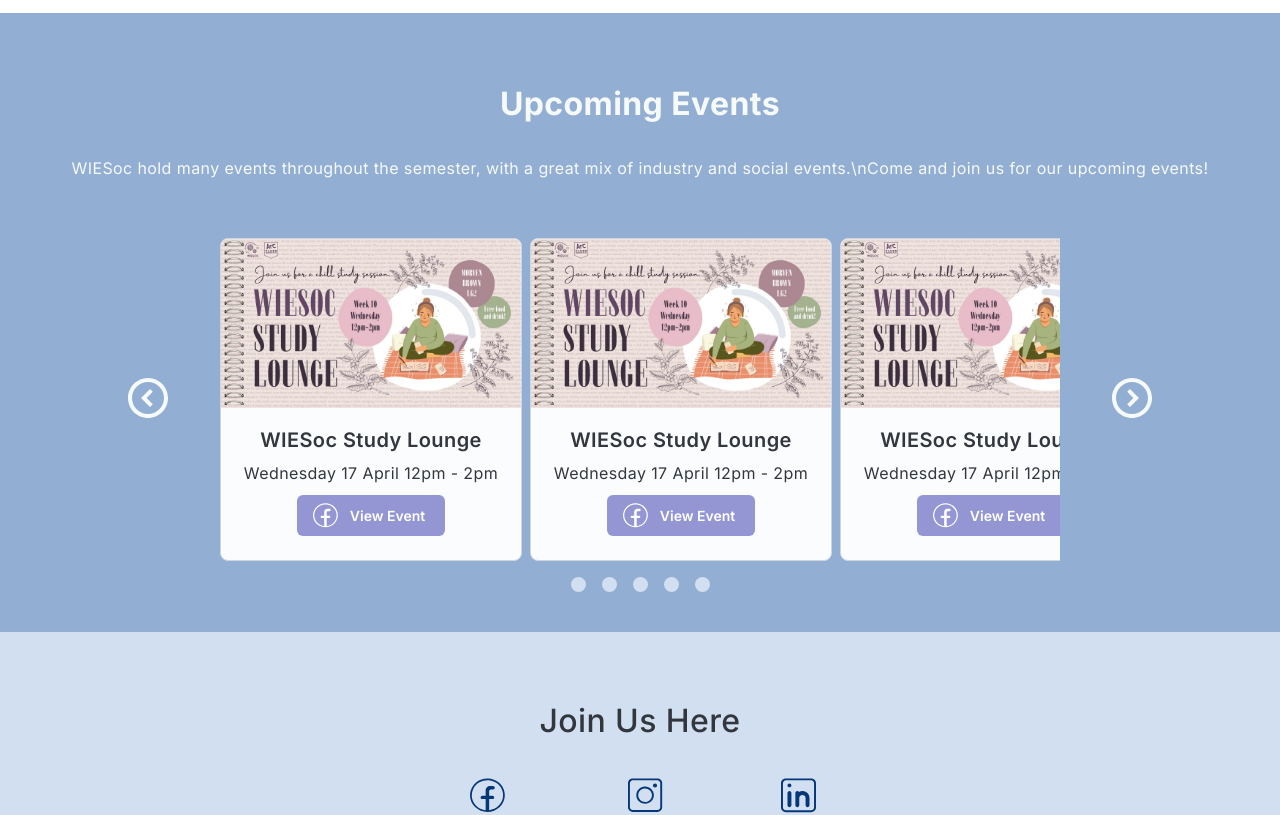
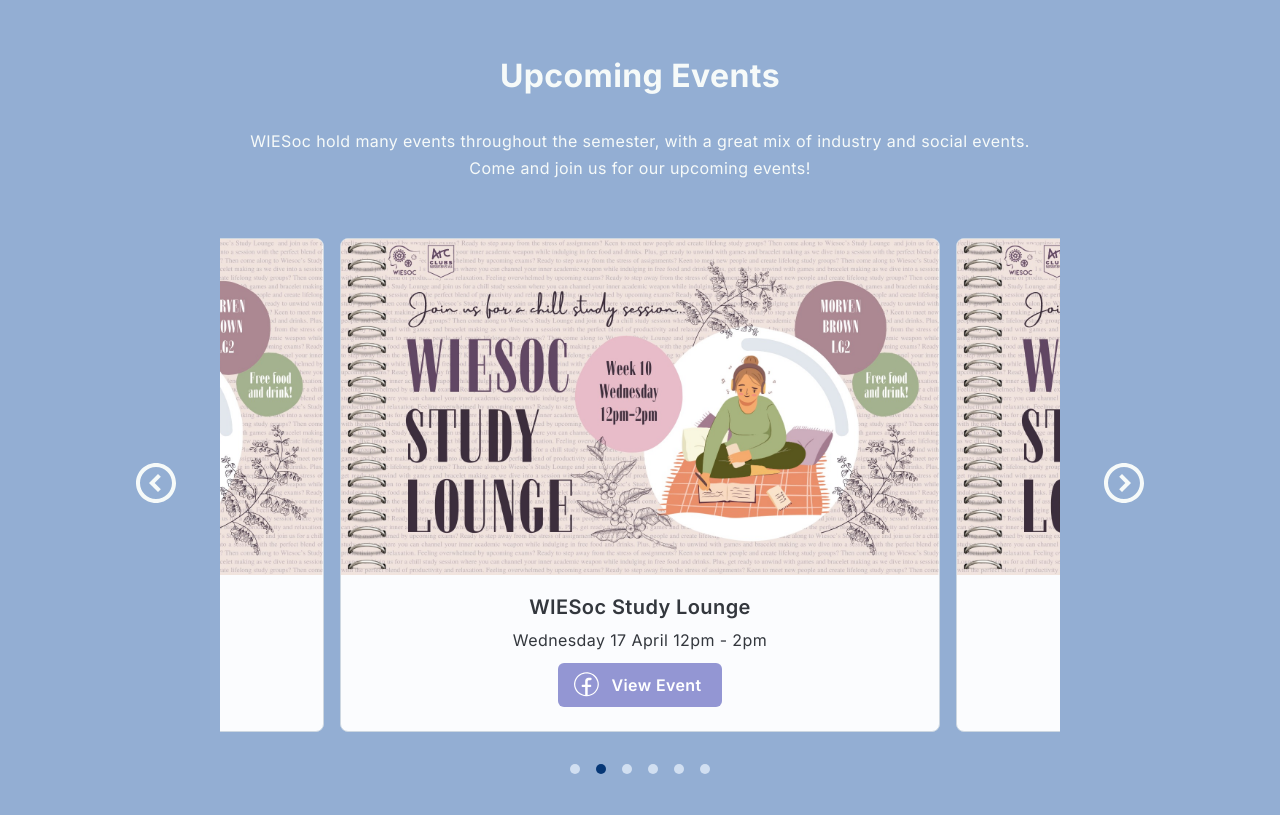
Before and after one commit to UNSW-WIESoc/website, a Next.js app: page / in a window 1280 px wide. Shown: the part 1400-2215 px from the top of the page. Built offline with nearby package versions, Linux system fonts and the light colour scheme.

Commit message:
carousel buttons working and mobile responsiveness

```diff
--- a/app/page.tsx
+++ b/app/page.tsx
@@ -40,8 +40,8 @@
 }
 
 function AboutUsOverview() {
-  const aboutUsText = 'We are a UNSW student-run society that facilitates members from all disciplines of engineering. \n\n \
-  We run many social and industry events throughout the year as well as two Programs dedicated to mentoring and interpersonal development.'
+  const aboutUsText = 'We are a UNSW student-run society that facilitates members from all disciplines of engineering. \n \
+  We run many social and industry events throughout the year as well as two Programs dedicated to mentoring and interpersonal development.\n'
 
   return (
     <Box mx='auto' my={15} width='1000px' height='100%'>
@@ -67,11 +67,12 @@
 }
 
 export default function Home() {
+  const eventsCarouselText = 'WIESoc hold many events throughout the semester, with a great mix of industry and social events.\nCome and join us for our upcoming events!';
   return (
     <Box justifyContent='center'>
       <CoverImage/>
       <AboutUsOverview/>
-      <EventsCarousel heading='Upcoming Events' body='WIESoc hold many events throughout the semester, with a great mix of industry and social events.\nCome and join us for our upcoming events!' slides={Array(6).fill(0)}/>
+      <EventsCarousel heading='Upcoming Events' body={eventsCarouselText} slides={Array(6).fill(0)} size='large'/>
     </Box>
   );
 }
--- a/components/Carousel/Carousel.tsx
+++ b/components/Carousel/Carousel.tsx
@@ -1,19 +1,20 @@
 'use client'
 
-import React, { useCallback } from 'react'
-import { DotButton, useDotButton } from './CarouselDotButtons'
-import { PrevButton, NextButton, usePrevNextButtons} from './CarouselArrowButtons'
-import Autoplay from 'embla-carousel-autoplay'
-import useEmblaCarousel from 'embla-carousel-react'
-import EventsCard from '../EventsCard'
-import { Box, Stack } from '@mui/joy'
+import React, { useCallback } from 'react';
+import { CarouselDotButton, useDotButton } from './CarouselDotButtons';
+import { CarouselArrowButton, usePrevNextButtons} from './CarouselArrowButtons';
+import Autoplay from 'embla-carousel-autoplay';
+import useEmblaCarousel from 'embla-carousel-react';
+import EventsCard from '../EventsCard';
+import { Box, Stack } from '@mui/joy';
 
 interface CarouselProps {
   slides: Array<number>; // TODO:  Will need to be changed to suit slides data when connected to contentful
   options: any;
+  size: 'large' | 'small';
 }
 
-export default function Carousel ({slides, options} : CarouselProps) {
+export default function Carousel ({slides, options, size} : CarouselProps) {
   const [emblaRef, emblaApi] = useEmblaCarousel(options, [Autoplay()])
 
   const onNavButtonClick = useCallback((emblaApi: { plugins: () => { (): any; new(): any; autoplay: any } }) => {
@@ -27,46 +28,39 @@
     resetOrStop()
   }, [])
 
-  const { selectedIndex, scrollSnaps, onDotButtonClick } = useDotButton(
-    emblaApi,
-    onNavButtonClick
-  )
+  const {onPrevButtonClick, onNextButtonClick} = usePrevNextButtons(emblaApi, onNavButtonClick)
 
-  const {
-    prevBtnDisabled,
-    nextBtnDisabled,
-    onPrevButtonClick,
-    onNextButtonClick
-  } = usePrevNextButtons(emblaApi, onNavButtonClick)
+  const { selectedIndex, scrollSnaps, onDotButtonClick } = useDotButton(emblaApi, onNavButtonClick)
 
   return (
-    <Box m={5} mt={2}>
-      <Stack direction='row' spacing={5} sx={{justifyContent: 'center', alignItems: 'center'}}>
-        <PrevButton onClick={onPrevButtonClick} disabled={prevBtnDisabled} />
-        <Box sx={{overflow: 'hidden'}} ref={emblaRef} width={{xs: '90%', sm: '90%', md: '80%', lg: '70%', xl: '60%'}}>
+    <Box mx={5} mt={2} mb={6} justifyContent='center'>
+      <Stack direction='row' sx={{justifyContent: 'center', alignItems: 'center'}}>
+        <CarouselArrowButton type='prev' onButtonClick={onPrevButtonClick}/>
+        <Box ref={emblaRef} sx={{overflow: 'hidden'}} width={{xs: '100%', sm: '90%', md: '80%', lg: '70%', xl: '60%'}}>
           <Stack
             direction='row'
-            spacing={1}
             sx={{
               'backface-visibility': 'hidden',
               'touch-action': 'pan-y pinch-zoom'
             }}>
             {slides.map((_, index) => (
-              <EventsCard key={index}/>
+              <Box
+                mr={2}
+                sx={{flex: size == 'large'
+                    ? {xs: '0 0 350px', sm: '0 0 400px', md: '0 0 500px', lg: '0 0 600px'}
+                    : '0 0 300px'
+                }}>
+                <EventsCard key={index}/>
+              </Box>
             ))}
           </Stack>
         </Box>
-        <NextButton onClick={onNextButtonClick} disabled={nextBtnDisabled} />
+        <CarouselArrowButton type='next' onButtonClick={onNextButtonClick} />
       </Stack>
 
-      <Stack my={2} direction='row' spacing={2} justifyContent='center'>
+      <Stack my={4} direction='row' justifyContent='center' width='100%' spacing={{xs: 1, sm: 1, md: 2}}>
         {scrollSnaps.map((_, index) => (
-          <DotButton
-            key={index}
-            onClick={() => onDotButtonClick(index)}
-            className={'embla__dot'.concat(
-              index === selectedIndex ? ' embla__dot--selected' : ''
-            )} children={undefined}            />
+          <CarouselDotButton key={index} selected={index == selectedIndex} index={index} onButtonClick={onDotButtonClick}/>
         ))}
       </Stack>
     </Box>
--- a/components/Carousel/CarouselArrowButtons.tsx
+++ b/components/Carousel/CarouselArrowButtons.tsx
@@ -1,14 +1,10 @@
 'use client'
 
-import React, { useCallback, useEffect, useState } from 'react'
+import React, { useCallback } from 'react';
 import ExpandCircleDownOutlinedIcon from '@mui/icons-material/ExpandCircleDownOutlined';
-import IconButton from '@mui/joy/IconButton';
 import { Box } from '@mui/joy';
 
 export const usePrevNextButtons = (emblaApi: any, onButtonClick: any) => {
-  const [prevBtnDisabled, setPrevBtnDisabled] = useState(true)
-  const [nextBtnDisabled, setNextBtnDisabled] = useState(true)
-
   const onPrevButtonClick = useCallback(() => {
     if (!emblaApi) return
     emblaApi.scrollPrev()
@@ -21,38 +17,28 @@
     if (onButtonClick) onButtonClick(emblaApi)
   }, [emblaApi, onButtonClick])
 
-  const onSelect = useCallback((emblaApi: { canScrollPrev: () => any; canScrollNext: () => any; }) => {
-    setPrevBtnDisabled(!emblaApi.canScrollPrev())
-    setNextBtnDisabled(!emblaApi.canScrollNext())
-  }, [])
-
-  useEffect(() => {
-    if (!emblaApi) return
-
-    onSelect(emblaApi)
-    emblaApi.on('reInit', onSelect).on('select', onSelect)
-  }, [emblaApi, onSelect])
-
   return {
-    prevBtnDisabled,
-    nextBtnDisabled,
     onPrevButtonClick,
     onNextButtonClick
   }
 }
 
-export function PrevButton(onClick: any, disabled: boolean) {
+type ArrowButtonProps = {
+  type: 'prev' | 'next';
+  onButtonClick: () => void;
+}
+
+export function CarouselArrowButton({type, onButtonClick} : ArrowButtonProps) {
+  const rotation = type == 'prev' ? 'rotate(0.25turn)' : 'rotate(-0.25turn)'
   return (
-    <Box p={1} sx={{cursor: 'pointer'}} onClick={onClick} aria-label='Previous Button'>
-      <ExpandCircleDownOutlinedIcon className='light-white' sx={{transform: 'rotate(0.25turn)', fontSize: '3rem'}}/>
+    <Box
+      p={5}
+      display={{xs: 'none', sm: 'none', md: 'block'}}
+      sx={{cursor: 'pointer'}}
+      onClick={onButtonClick}
+      aria-label={type == 'prev' ? 'previous-button' : 'next-button'}
+    >
+      <ExpandCircleDownOutlinedIcon className='light-white' sx={{transform: rotation, fontSize: '3rem'}}/>
     </Box>
   )
 }
-
-export function NextButton(onClick: any, disabled: boolean) {
-  return (
-    <Box p={1} sx={{cursor: 'pointer'}} onClick={onClick} aria-label='Previous Button' >
-    <ExpandCircleDownOutlinedIcon className='light-white' sx={{transform: 'rotate(-0.25turn)', fontSize: '3rem'}}/>
-  </Box>
-  )
-}
--- a/components/Carousel/CarouselDotButtons.tsx
+++ b/components/Carousel/CarouselDotButtons.tsx
@@ -1,14 +1,14 @@
 'use client'
 
-import { Box } from '@mui/joy'
-import React, { useCallback, useEffect, useState } from 'react'
+import { Box } from '@mui/joy';
+import React, { useCallback, useEffect, useState } from 'react';
 
 export const useDotButton = (emblaApi: any, onButtonClick: any) => {
   const [selectedIndex, setSelectedIndex] = useState(0)
   const [scrollSnaps, setScrollSnaps] = useState([])
 
   const onDotButtonClick = useCallback(
-    (index: any) => {
+    (index: number) => {
       if (!emblaApi) return
       emblaApi.scrollTo(index)
       if (onButtonClick) onButtonClick(emblaApi)
@@ -39,9 +39,22 @@
   }
 }
 
-export function DotButton(onClick: any) {
-  const size = '15px'
+type DotButtonProps = {
+  selected: boolean;
+  index: number;
+  onButtonClick: (index: number) => void;
+}
+
+export function CarouselDotButton({selected, index, onButtonClick} : DotButtonProps) {
+  const maxSize = '10px';
+  const minSize = '8px';
   return (
-    <Box height={size} width={size} className='bg-light-blue' onClick={onClick} sx={{cursor: 'pointer', borderRadius: '50%'}}></Box>
+    <Box
+      height={{xs: minSize, md: maxSize}}
+      width={{xs: minSize, md: maxSize}}
+      className={selected ? 'bg-dark-blue' : 'bg-light-blue'}
+      onClick={() => onButtonClick(index)}
+      sx={{cursor: 'pointer', borderRadius: '50%'}}
+    />
   )
 }
--- a/components/Carousel/EventsCarousel.tsx
+++ b/components/Carousel/EventsCarousel.tsx
@@ -1,5 +1,4 @@
 import HeadingBodyText from '@/components/HeadingBodyText';
-import EventsCard from '@/components/EventsCard';
 import Carousel from './Carousel';
 import { Box } from '@mui/joy';
 
@@ -7,36 +6,22 @@
   heading: string;
   body: string;
   slides: Array<number>; // TODO: Will need to be changed to suit slides data when connected to contentful
+  size: 'large' | 'small'
 }
 
-export default function EventsCarousel({heading, body, slides} : EventsCarouselProps) {
+export default function EventsCarousel({heading, body, slides, size} : EventsCarouselProps) {
 
-  const OPTIONS = { align: 'start' }
+  const OPTIONS = {
+    loop: true,
+    skipSnaps: true,
+    align: (size == 'large' ? 'center' : 'start'),
+    slidesToScroll: (size == 'large' ? 1 : 'auto')
+  }
 
   return (
-    <Box className='bg-medium-blue' sx={{justifyContent: 'center'}}>
+    <Box className='bg-medium-blue' sx={{justifyContent: 'center'}} pb={3} width='100%'>
       <HeadingBodyText heading={heading} body={body} color='light-white'/>
-      <Carousel slides={slides} options={OPTIONS} />
-      <Box sx={{display: 'flex', justifyContent: 'center'}}>
-        {/* <Stack
-          width={{xs: '90%', sm: '90%', md: '80%', lg: '70%', xl: '60%'}}
-          direction='row'
-          pb={10}
-          spacing={3}
-          sx={{
-            overflow: 'scroll',
-            scrollSnapType: 'x mandatory',
-            '& > *': {
-              scrollSnapAlign: 'start',
-            },
-            '::-webkit-scrollbar': { display: 'none'}
-          }}
-        >
-          {Array(6).fill(0).map((_, index) => (
-            <EventsCard key={index}/>
-          ))}
-        </Stack> */}
-      </Box>
+      <Carousel slides={slides} options={OPTIONS} size={size} />
     </Box>
   );
 }
--- a/components/EventsCard.tsx
+++ b/components/EventsCard.tsx
@@ -4,7 +4,6 @@
 import Card from '@mui/joy/Card';
 import CardContent from '@mui/joy/CardContent';
 import CardOverflow from '@mui/joy/CardOverflow';
-import Divider from '@mui/joy/Divider';
 import Typography from '@mui/joy/Typography';
 import Image from 'next/image';
 import Button from '@mui/joy/Button';
@@ -20,10 +19,10 @@
     <Card
       variant='outlined'
       className='shadow-hover border-round'
-      sx={{width: '600px'}}
+      sx={{minWidth: '300px', maxWidth: '600px'}}
     >
       <CardOverflow>
-        <AspectRatio objectFit='contain' sx={{ minWidth: '300px' }}>
+        <AspectRatio objectFit='contain'>
           <Image src={'/event_banner.JPG'} alt={'group of people'} fill/>
         </AspectRatio>
       </CardOverflow>
@@ -38,7 +37,7 @@
             startDecorator={<FacebookIcon color='#FFFFFF' width={25} height={25}/>}
             className='bg-purple button-border-round'
             >
-            <Typography p={0.5}>
+            <Typography level='subtitle' className='white' p={0.5}>
               View Event
             </Typography>
           </Button>
```
Also changed, not shown: app/(pages)/events/page.tsx (+8 -2 lines).
